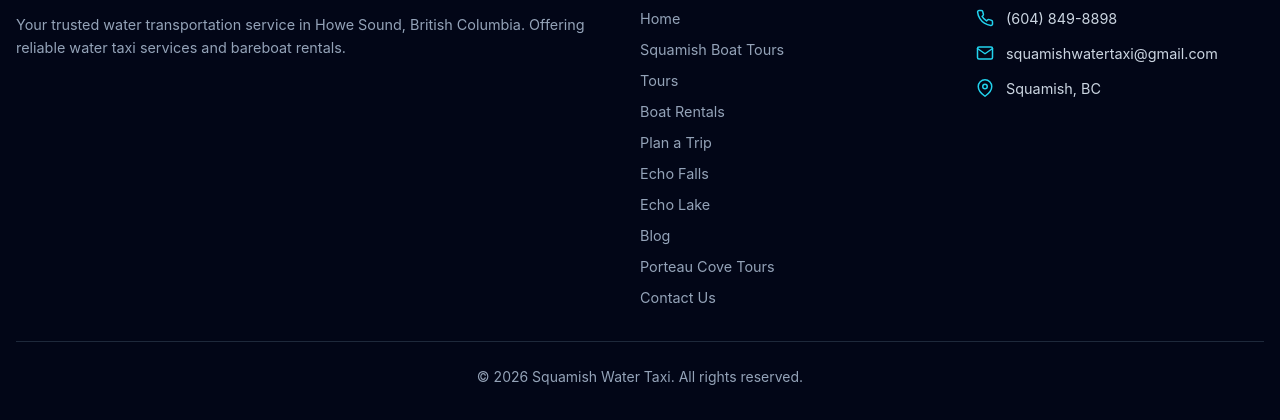
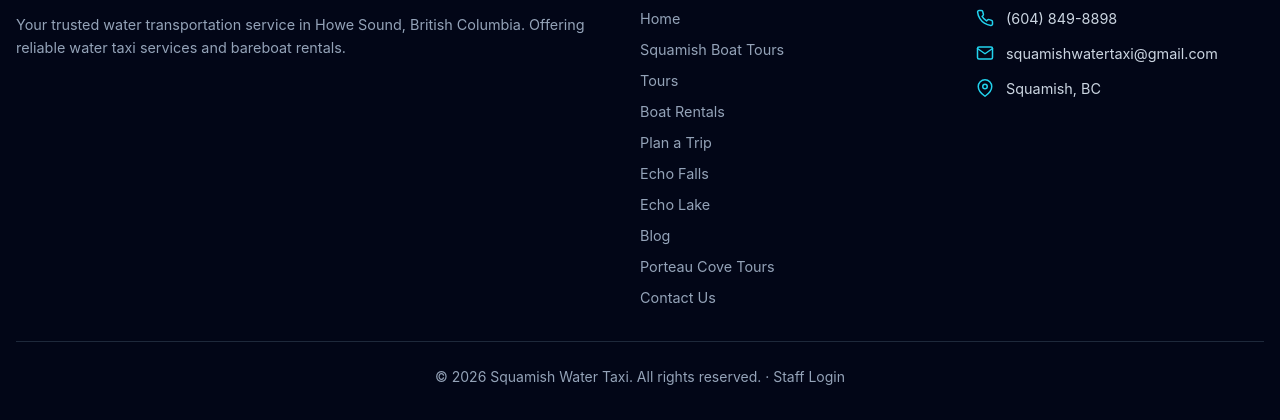
Before and after one commit to ForwardRentals/squamish-water-taxi, a plain HTML site: page blog.html in a window 1280 px wide. Shown: the part 3308-3728 px from the top of the page. Drawn offline with Linux system fonts and the light colour scheme.

Commit message:
Add Staff Login footer link to CRM
Co-Authored-By: Claude Sonnet 5.5 <noreply@anthropic.com>

```diff
--- a/blog.html
+++ b/blog.html
@@ -298,7 +298,7 @@
       </div>
 
       <div class="footer-bottom">
-        <p>&copy; 2026 Squamish Water Taxi. All rights reserved.</p>
+        <p>&copy; 2026 Squamish Water Taxi. All rights reserved. &middot; <a href="https://crm-platform-api.thefulltimehobby.workers.dev/app" rel="nofollow noopener">Staff Login</a></p>
       </div>
     </div>
   </footer>
```
Also changed, not shown: boat-rentals.html (+1 -1 lines), contact.html (+1 -1 lines), echo-falls.html (+1 -1 lines), echo-lake.html (+1 -1 lines), index.html (+1 -1 lines), porteau-cove.html (+1 -1 lines), squamish-boat-tours.html (+1 -1 lines), tours.html (+1 -1 lines), wakeboarding.html (+1 -1 lines).
